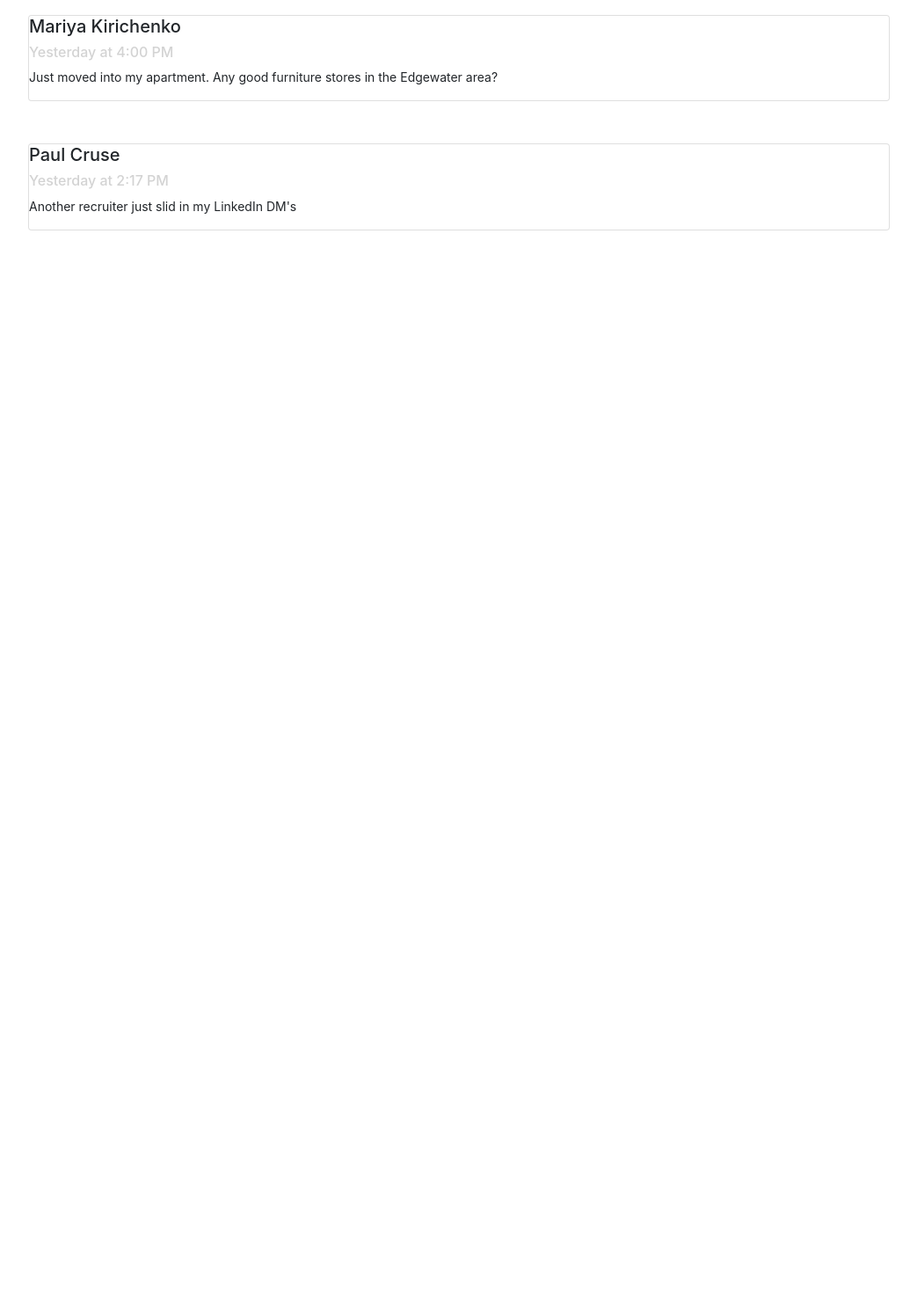
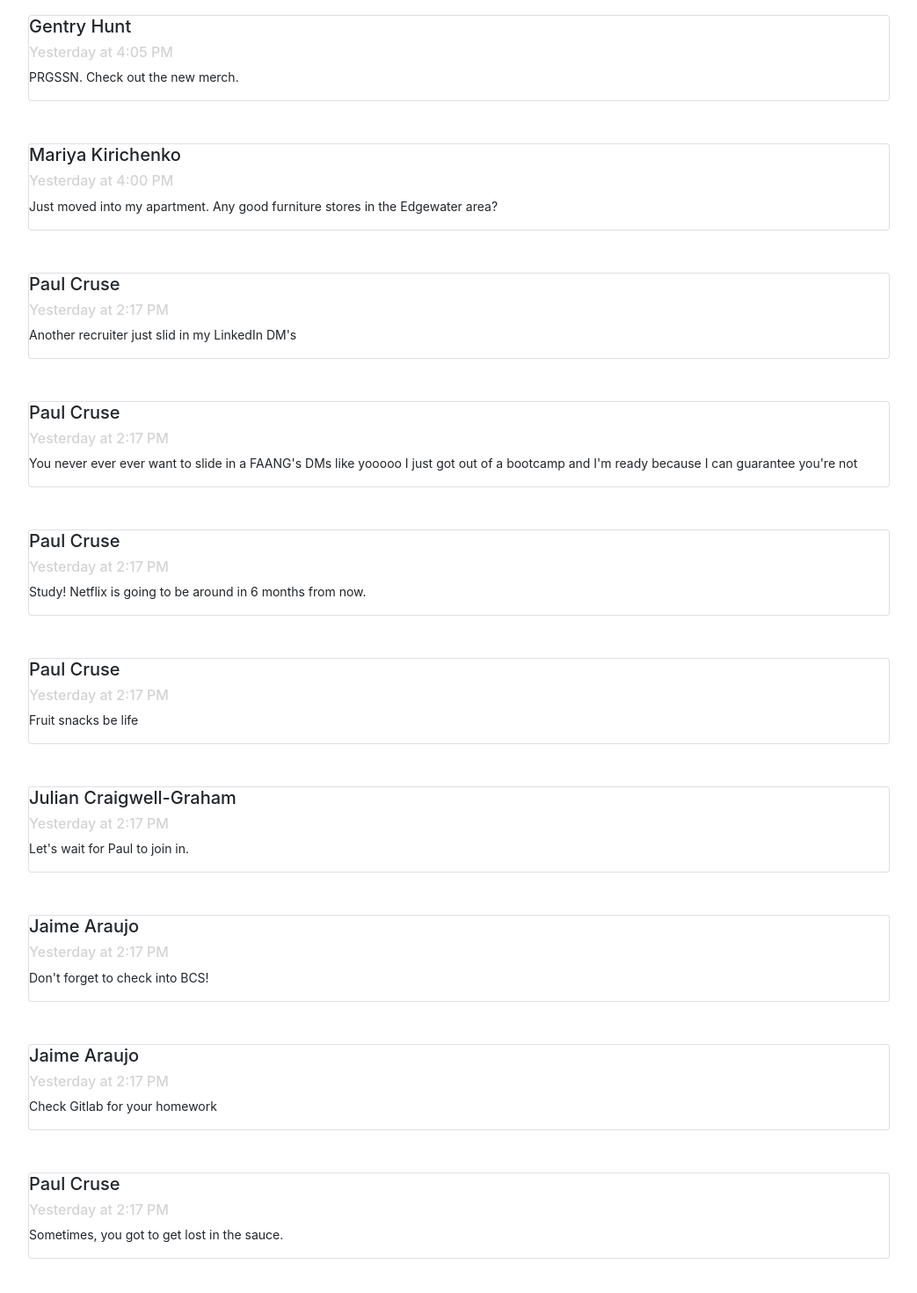
Before and after one commit to samanthabarrueta/Social-Media-FE, a React (Create React App) app in the folder react-front/: page / in a window 1280 px wide. Shown: the part 1054-2524 px from the top of the page at 88% size, without its empty margins (118-1161 px from the left). Before the commit the page ends 1364 px from the top, so only its background shows below. Built offline with nearby package versions, Linux system fonts and the light colour scheme.

Commit message:
updated some posts on the homepage

```diff
--- a/react-front/package.json
+++ b/react-front/package.json
@@ -10,7 +10,9 @@
     "@testing-library/jest-dom": "^4.2.4",
     "@testing-library/react": "^9.5.0",
     "@testing-library/user-event": "^7.2.1",
+    "bootstrap": "^4.5.2",
     "react": "^16.13.1",
+    "react-bootstrap": "^1.3.0",
     "react-dom": "^16.13.1",
     "react-router-dom": "^5.2.0",
     "react-scripts": "3.4.3"
--- a/react-front/src/feed/HomePosts.js
+++ b/react-front/src/feed/HomePosts.js
@@ -14,36 +14,77 @@ export class HomePost extends Component {
         render() {
                 return (
                         <div>
-                <div className= "mt-5 mb-5 card">
+                                <div className="mt-5 mb-5 card">
+                                        <h5>{"Paul Cruse"}</h5>
+                                        <h6>{"Today at 12:11 PM"}</h6>
+                                        <p>{"Some women want designer 👠 & 👜, my girl wanted a 🏠 (and designer 👠 & 👜 lol)"}</p>
+                                </div>
+                                <div className="mt-5 mb-5 card">
                                         <h5>{"Samantha Barrueta"}</h5>
                                         <h6>{"Today at 10:00 AM"}</h6>
                                         <p>{"Just landed a new job!"}</p>
                                 </div>
-            <div className= "mt-5 mb-5 card">
+                                <div className="mt-5 mb-5 card">
                                         <h5>{"Mohammad Jihad Uddin"}</h5>
                                         <h6>{"Today at 12:05 PM"}</h6>
                                         <p>{"Got my first interview!"}</p>
                                 </div>
-            <div className= "mt-5 mb-5 card">
+                                <div className="mt-5 mb-5 card">
                                         <h5>{"Shelsea Yilmaz"}</h5>
                                         <h6>{"Yesterday at 9:35 PM"}</h6>
                                         <p>{"I love the coding class I'm in!"}</p>
                                 </div>
-            <div className= "mt-5 mb-5 card">
+                                <div className="mt-5 mb-5 card">
                                         <h5>{"Gentry Hunt"}</h5>
                                         <h6>{" Yesterday at 4:05 PM"}</h6>
                                         <p>{"PRGSSN. Check out the new merch."}</p>
                                 </div>
-            <div className= "mt-5 mb-5 card">
+                                <div className="mt-5 mb-5 card">
                                         <h5>{"Mariya Kirichenko"}</h5>
                                         <h6>{"Yesterday at 4:00 PM"}</h6>
                                         <p>{"Just moved into my apartment. Any good furniture stores in the Edgewater area?"}</p>
                                 </div>
-            <div className= "mt-5 mb-5 card">
+                                <div className="mt-5 mb-5 card">
                                         <h5>{"Paul Cruse"}</h5>
                                         <h6>{"Yesterday at 2:17 PM"}</h6>
                                         <p>{"Another recruiter just slid in my LinkedIn DM's "}</p>
                                 </div>
+                                <div className="mt-5 mb-5 card">
+                                        <h5>{"Paul Cruse"}</h5>
+                                        <h6>{"Yesterday at 2:17 PM"}</h6>
+                                        <p>{"You never ever ever want to slide in a FAANG's DMs like yooooo I just got out of a bootcamp and I'm ready because I can guarantee you're not"}</p>
+                                </div>
+                                <div className="mt-5 mb-5 card">
+                                        <h5>{"Paul Cruse"}</h5>
+                                        <h6>{"Yesterday at 2:17 PM"}</h6>
+                                        <p>{"Study! Netflix is going to be around in 6 months from now."}</p>
+                                </div>
+                                <div className="mt-5 mb-5 card">
+                                        <h5>{"Paul Cruse"}</h5>
+                                        <h6>{"Yesterday at 2:17 PM"}</h6>
+                                        <p>{"Fruit snacks be life"}</p>
+                                </div>
+                                <div className="mt-5 mb-5 card">
+                                        <h5>{"Julian Craigwell-Graham"}</h5>
+                                        <h6>{"Yesterday at 2:17 PM"}</h6>
+                                        <p>{"Let's wait for Paul to join in."}</p>
+                                </div>
+                                <div className="mt-5 mb-5 card">
+                                        <h5>{"Jaime Araujo"}</h5>
+                                        <h6>{"Yesterday at 2:17 PM"}</h6>
+                                        <p>{"Don't forget to check into BCS!"}</p>
+                                </div>
+                                <div className="mt-5 mb-5 card">
+                                        <h5>{"Jaime Araujo"}</h5>
+                                        <h6>{"Yesterday at 2:17 PM"}</h6>
+                                        <p>{"Check Gitlab for your homework"}</p>
+                                </div>
+                                <div className="mt-5 mb-5 card">
+                                        <h5>{"Paul Cruse"}</h5>
+                                        <h6>{"Yesterday at 2:17 PM"}</h6>
+                                        <p>{"Sometimes, you got to get lost in the sauce."}</p>
+                                </div>
+
                         </div>
                 )
         }
```
Also changed, not shown: 1 other file (tests, documents, lock files or other folders). Lines whose indentation alone changed are shown as unchanged.
